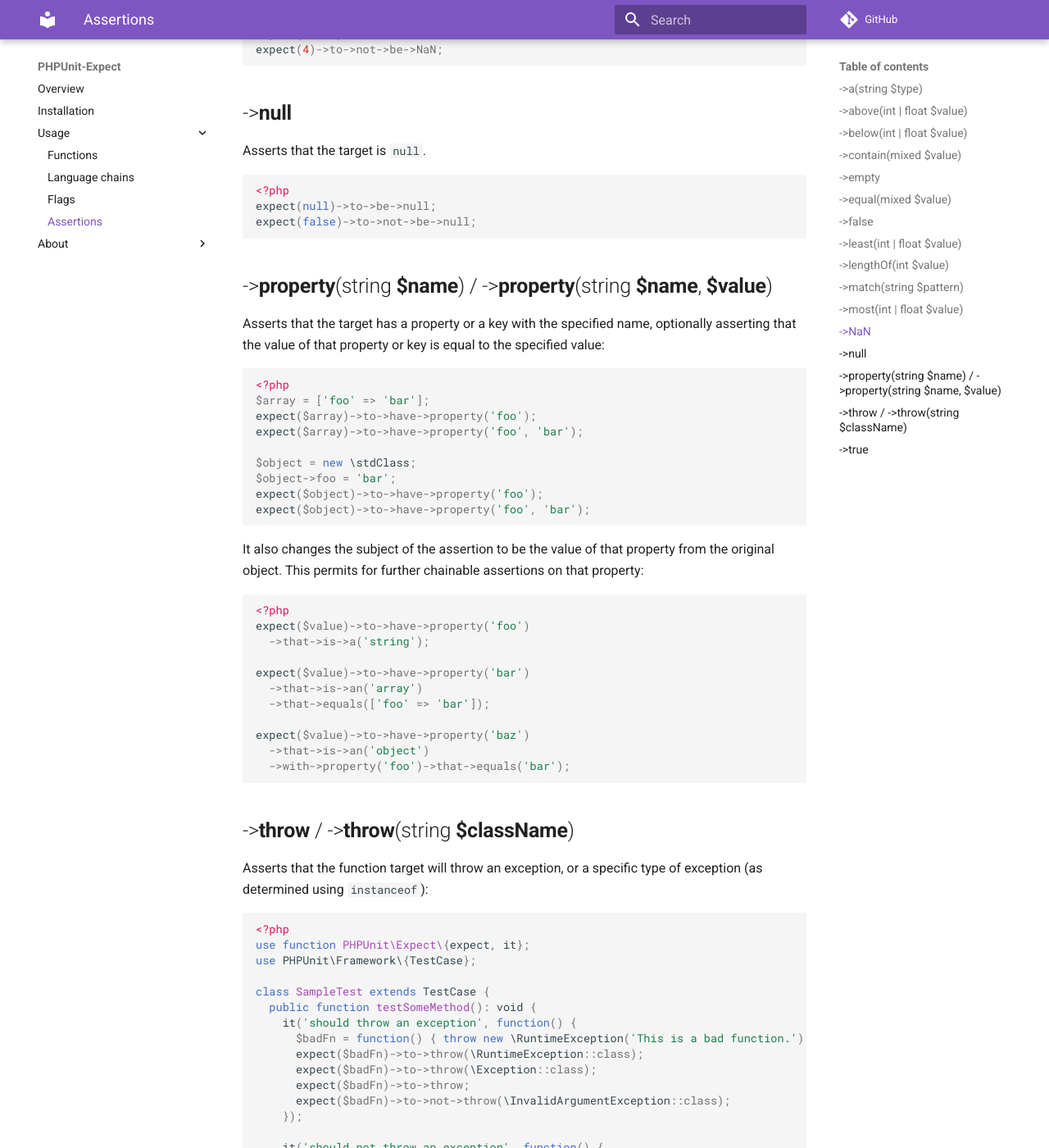
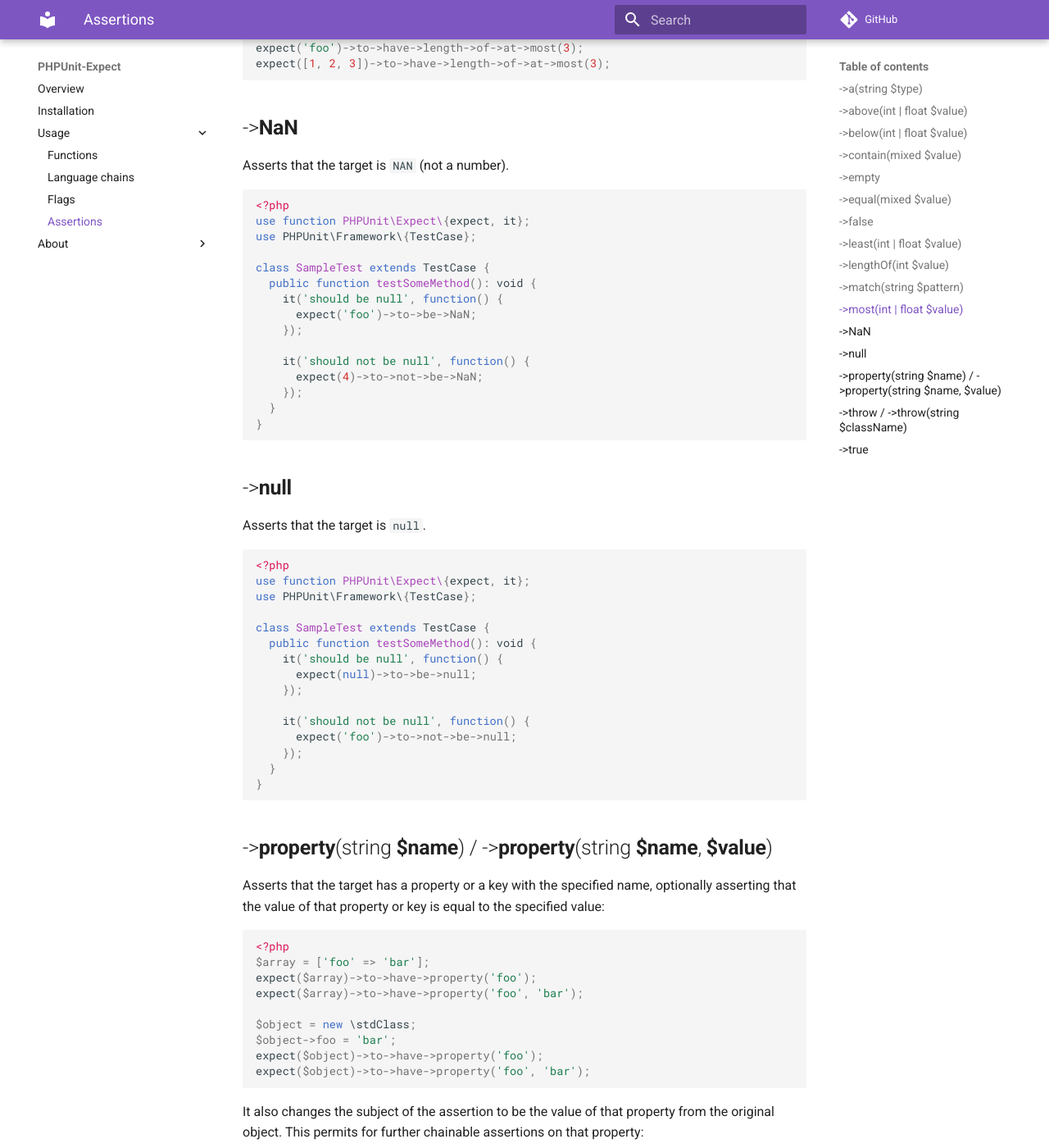
Before and after one commit to cedx/phpunit-expect, an MkDocs documentation site: the page built from doc/usage/assertions.md, in a window 1280 px wide and 1400 px high, scrolled down 3892 px. Shown: the whole window at 82% size. Built offline with MkDocs 1.6.1 and Material for MkDocs 9.7.7, drawn with Linux system fonts in a browser that asks for light colours; comment, search, counter and statistics services are not loaded; old or Windows-style settings are respelled for this version of MkDocs; some of the changed text lies outside the part shown.

Commit message:
Improved some code samples

````diff
--- a/doc/usage/assertions.md
+++ b/doc/usage/assertions.md
@@ -104,8 +104,20 @@ Asserts that the target is `false`.
 
 ```php
 <?php
-expect(false)->to->be->false;
-expect(0)->to->not->be->false;
+use function PHPUnit\Expect\{expect, it};
+use PHPUnit\Framework\{TestCase};
+
+class SampleTest extends TestCase {
+  public function testSomeMethod(): void {
+    it('should be false', function() {
+      expect(false)->to->be->false;
+    });
+
+    it('should not be false', function() {
+      expect(true)->to->not->be->false;
+    });
+  }
+}
 ```
 
 ## ->**least**(int | float **$value**)
@@ -166,8 +178,20 @@ Asserts that the target is `NAN` (not a number).
 
 ```php
 <?php
-expect('foo')->to->be->NaN;
-expect(4)->to->not->be->NaN;
+use function PHPUnit\Expect\{expect, it};
+use PHPUnit\Framework\{TestCase};
+
+class SampleTest extends TestCase {
+  public function testSomeMethod(): void {
+    it('should be null', function() {
+      expect('foo')->to->be->NaN;
+    });
+
+    it('should not be null', function() {
+      expect(4)->to->not->be->NaN;
+    });
+  }
+}
 ```
 
 ## ->**null**
@@ -175,8 +199,20 @@ Asserts that the target is `null`.
 
 ```php
 <?php
-expect(null)->to->be->null;
-expect(false)->to->not->be->null;
+use function PHPUnit\Expect\{expect, it};
+use PHPUnit\Framework\{TestCase};
+
+class SampleTest extends TestCase {
+  public function testSomeMethod(): void {
+    it('should be null', function() {
+      expect(null)->to->be->null;
+    });
+
+    it('should not be null', function() {
+      expect('foo')->to->not->be->null;
+    });
+  }
+}
 ```
 
 ## ->**property**(string **$name**) / ->**property**(string **$name**, **$value**)
@@ -248,7 +284,10 @@ class SampleTest extends TestCase {
   public function testSomeMethod(): void {
     it('should be true', function() {
       expect(true)->to->be->true;
-      expect(1)->to->not->be->true;
+    });
+
+    it('should not be true', function() {
+      expect(false)->to->not->be->true;
     });
   }
 }
````
